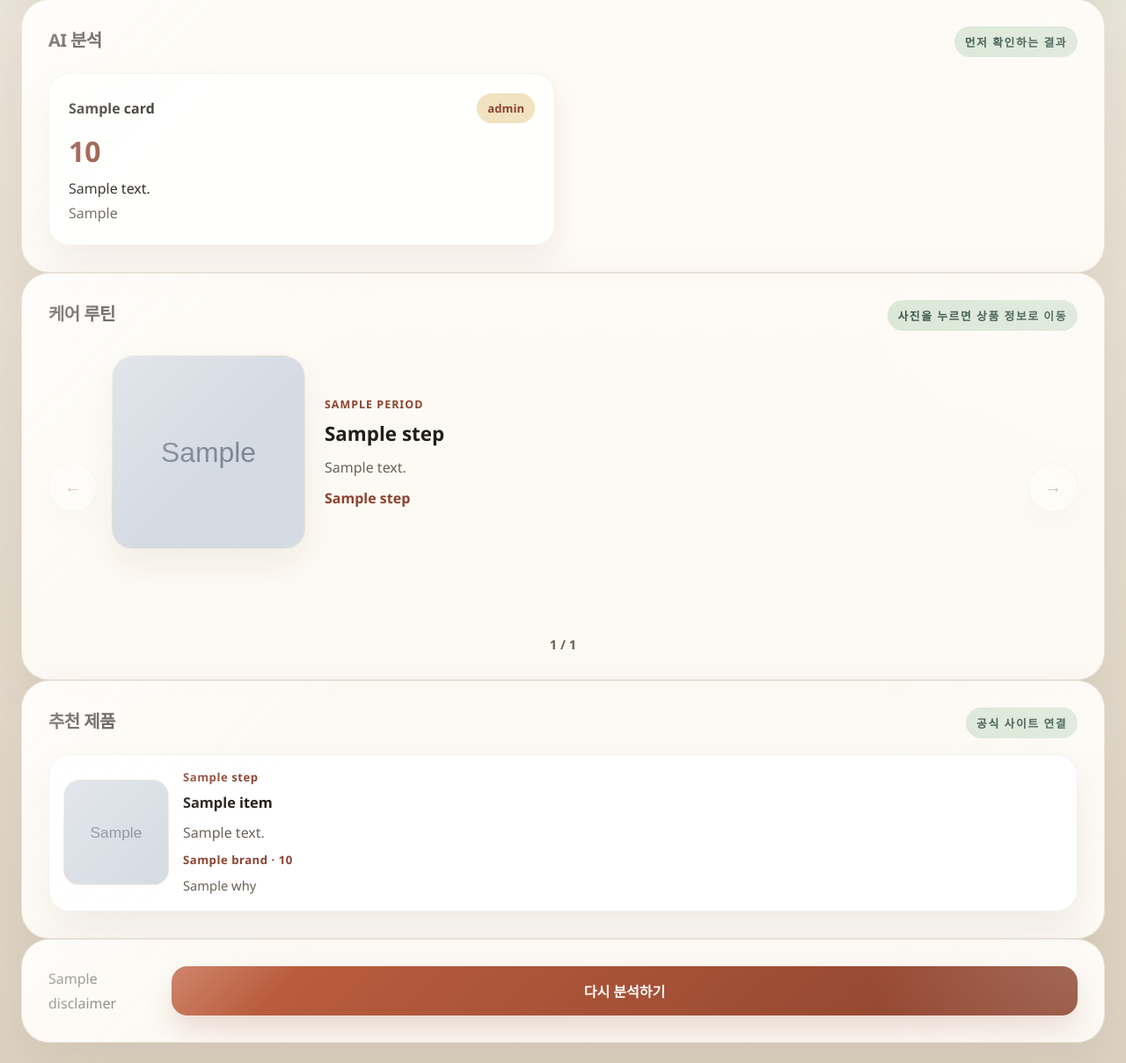
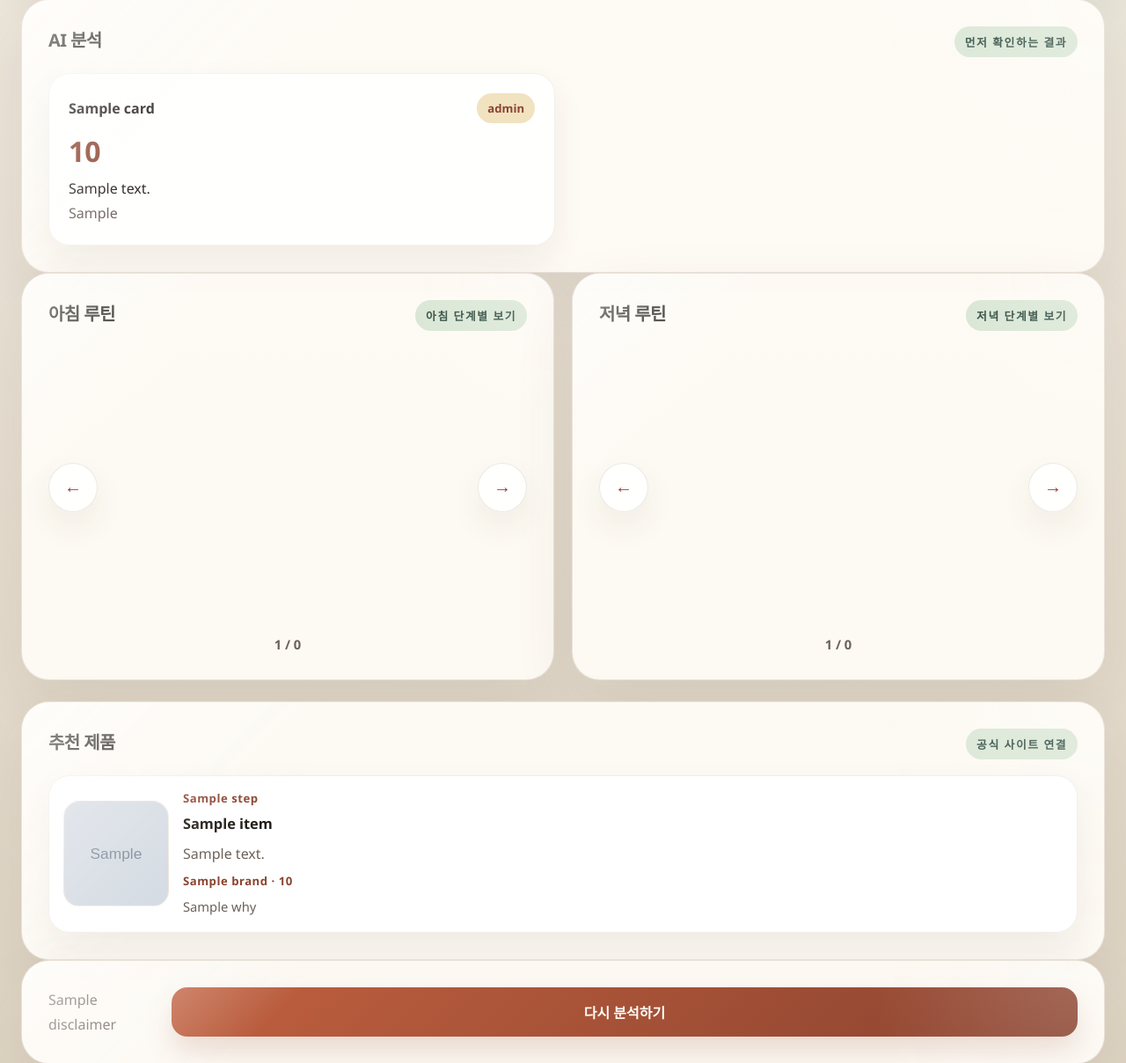
Before and after one commit to fhfcpwlwl/SW-test, a Flask app: template templates/result.html in a window 1280 px wide. Shown: the part 671-1879 px from the top of the page at 88% size. Run offline with Flask 3, Linux system fonts and the light colour scheme; the template is opened without the code that fills it: most values are stand-ins (such as "Sample title", 1, 10 or a date in 2020); grey boxes marked "Sample" are stand-in pictures.

Commit message:
Split routine slider into morning and evening

```diff
--- a/static/script.js
+++ b/static/script.js
@@ -87,45 +87,51 @@
 questionNames.forEach((name) => updateOptionState(name));
 updateProgress();
 
-const routineSlides = document.querySelectorAll("[data-routine-slide]");
-const routinePrev = document.getElementById("routinePrev");
-const routineNext = document.getElementById("routineNext");
-const routineCounter = document.getElementById("routineCounter");
+const routineSliders = document.querySelectorAll("[data-routine-slider]");
 
-if (routineSlides.length > 0) {
-    let activeRoutineIndex = 0;
+routineSliders.forEach((slider) => {
+    const slides = slider.querySelectorAll("[data-routine-slide]");
+    const prevButton = slider.querySelector("[data-routine-prev]");
+    const nextButton = slider.querySelector("[data-routine-next]");
+    const counter = slider.parentElement?.querySelector("[data-routine-counter]");
 
-    const renderRoutineSlide = () => {
-        routineSlides.forEach((slide, index) => {
-            slide.classList.toggle("is-active", index === activeRoutineIndex);
+    if (slides.length === 0) {
+        return;
+    }
+
+    let activeIndex = 0;
+
+    const renderSlide = () => {
+        slides.forEach((slide, index) => {
+            slide.classList.toggle("is-active", index === activeIndex);
         });
 
-        if (routineCounter) {
-            routineCounter.textContent = `${activeRoutineIndex + 1} / ${routineSlides.length}`;
+        if (counter) {
+            counter.textContent = `${activeIndex + 1} / ${slides.length}`;
         }
 
-        if (routinePrev) {
-            routinePrev.disabled = activeRoutineIndex === 0;
+        if (prevButton) {
+            prevButton.disabled = activeIndex === 0;
         }
 
-        if (routineNext) {
-            routineNext.disabled = activeRoutineIndex === routineSlides.length - 1;
+        if (nextButton) {
+            nextButton.disabled = activeIndex === slides.length - 1;
         }
     };
 
-    routinePrev?.addEventListener("click", () => {
-        if (activeRoutineIndex > 0) {
-            activeRoutineIndex -= 1;
-            renderRoutineSlide();
+    prevButton?.addEventListener("click", () => {
+        if (activeIndex > 0) {
+            activeIndex -= 1;
+            renderSlide();
         }
     });
 
-    routineNext?.addEventListener("click", () => {
-        if (activeRoutineIndex < routineSlides.length - 1) {
-            activeRoutineIndex += 1;
-            renderRoutineSlide();
+    nextButton?.addEventListener("click", () => {
+        if (activeIndex < slides.length - 1) {
+            activeIndex += 1;
+            renderSlide();
         }
     });
 
-    renderRoutineSlide();
-}
+    renderSlide();
+});
--- a/templates/result.html
+++ b/templates/result.html
@@ -93,15 +93,19 @@
             </div>
         </section>
 
-        <section class="report-card routine-showcase">
+        {% set morning_steps = result.report.routine.steps | selectattr('period', 'equalto', '아침') | list %}
+        {% set evening_steps = result.report.routine.steps | selectattr('period', 'equalto', '저녁') | list %}
+
+        <section class="report-grid">
+            <article class="report-card routine-showcase">
                 <div class="report-card-head">
-                <h2>케어 루틴</h2>
-                <span class="badge-pill">사진을 누르면 상품 정보로 이동</span>
+                    <h2>아침 루틴</h2>
+                    <span class="badge-pill">아침 단계별 보기</span>
                 </div>
-            <div class="routine-slider" id="routineSlider">
-                <button type="button" class="routine-nav routine-nav-prev" id="routinePrev" aria-label="이전 루틴">&larr;</button>
+                <div class="routine-slider" data-routine-slider>
+                    <button type="button" class="routine-nav routine-nav-prev" data-routine-prev aria-label="이전 아침 루틴">&larr;</button>
                     <div class="routine-stage">
-                    {% for step in result.report.routine.steps %}
+                        {% for step in morning_steps %}
                         <article class="routine-slide{% if loop.first %} is-active{% endif %}" data-routine-slide>
                             <a href="{{ step.product_url }}" target="_blank" rel="noopener noreferrer" class="routine-media">
                                 <img src="{{ step.product_image_url }}" alt="{{ step.product_name }}" class="routine-image">
@@ -115,11 +119,41 @@
                         </article>
                         {% endfor %}
                     </div>
-                <button type="button" class="routine-nav routine-nav-next" id="routineNext" aria-label="다음 루틴">&rarr;</button>
+                    <button type="button" class="routine-nav routine-nav-next" data-routine-next aria-label="다음 아침 루틴">&rarr;</button>
                 </div>
                 <div class="routine-progress">
-                <span id="routineCounter">1 / {{ result.report.routine.steps|length }}</span>
+                    <span data-routine-counter>1 / {{ morning_steps|length }}</span>
                 </div>
+            </article>
+
+            <article class="report-card routine-showcase">
+                <div class="report-card-head">
+                    <h2>저녁 루틴</h2>
+                    <span class="badge-pill">저녁 단계별 보기</span>
+                </div>
+                <div class="routine-slider" data-routine-slider>
+                    <button type="button" class="routine-nav routine-nav-prev" data-routine-prev aria-label="이전 저녁 루틴">&larr;</button>
+                    <div class="routine-stage">
+                        {% for step in evening_steps %}
+                        <article class="routine-slide{% if loop.first %} is-active{% endif %}" data-routine-slide>
+                            <a href="{{ step.product_url }}" target="_blank" rel="noopener noreferrer" class="routine-media">
+                                <img src="{{ step.product_image_url }}" alt="{{ step.product_name }}" class="routine-image">
+                            </a>
+                            <div class="routine-copy">
+                                <span class="routine-period">{{ step.period }}</span>
+                                <strong>{{ step.title }}</strong>
+                                <p>{{ step.description }}</p>
+                                <a href="{{ step.product_url }}" target="_blank" rel="noopener noreferrer" class="routine-product-link">{{ step.product_name }}</a>
+                            </div>
+                        </article>
+                        {% endfor %}
+                    </div>
+                    <button type="button" class="routine-nav routine-nav-next" data-routine-next aria-label="다음 저녁 루틴">&rarr;</button>
+                </div>
+                <div class="routine-progress">
+                    <span data-routine-counter>1 / {{ evening_steps|length }}</span>
+                </div>
+            </article>
         </section>
 
         <section class="report-card">
```
Lines whose indentation alone changed are shown as unchanged.
